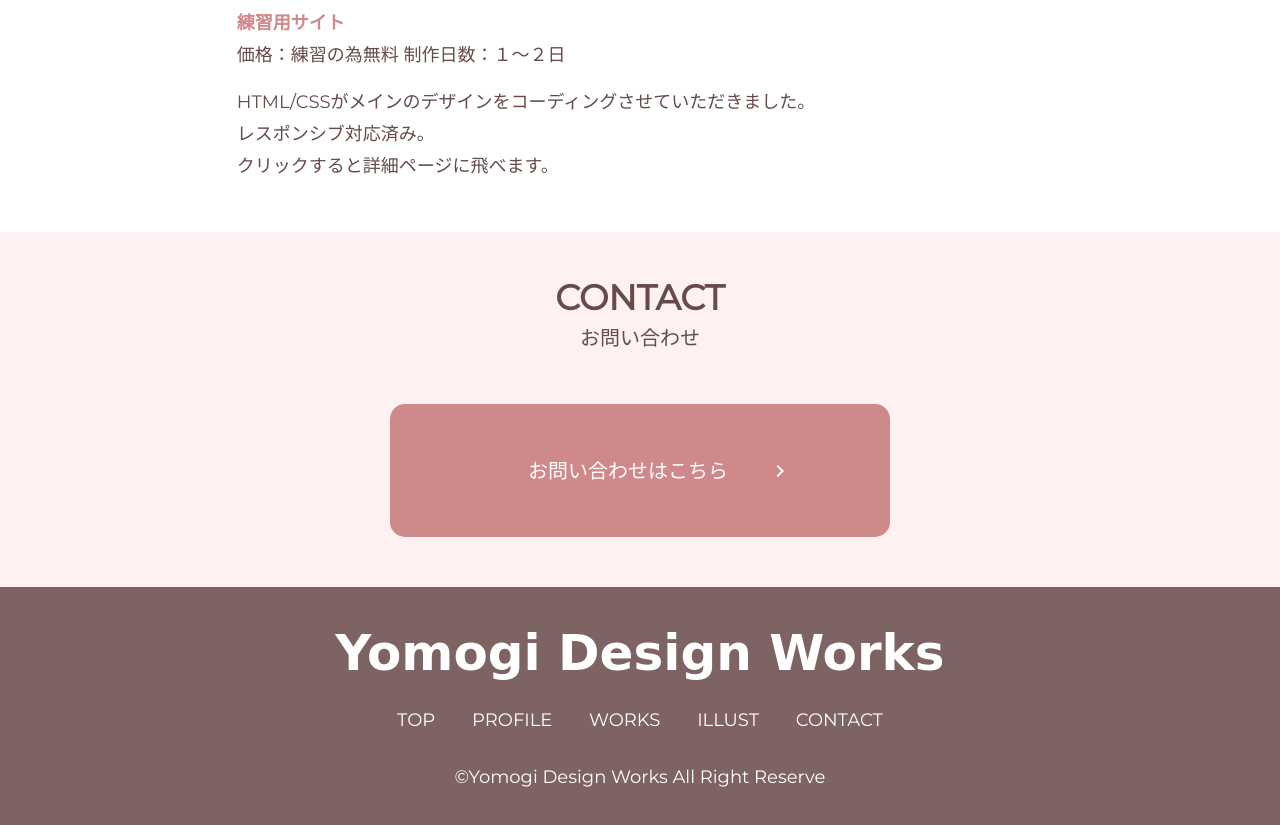
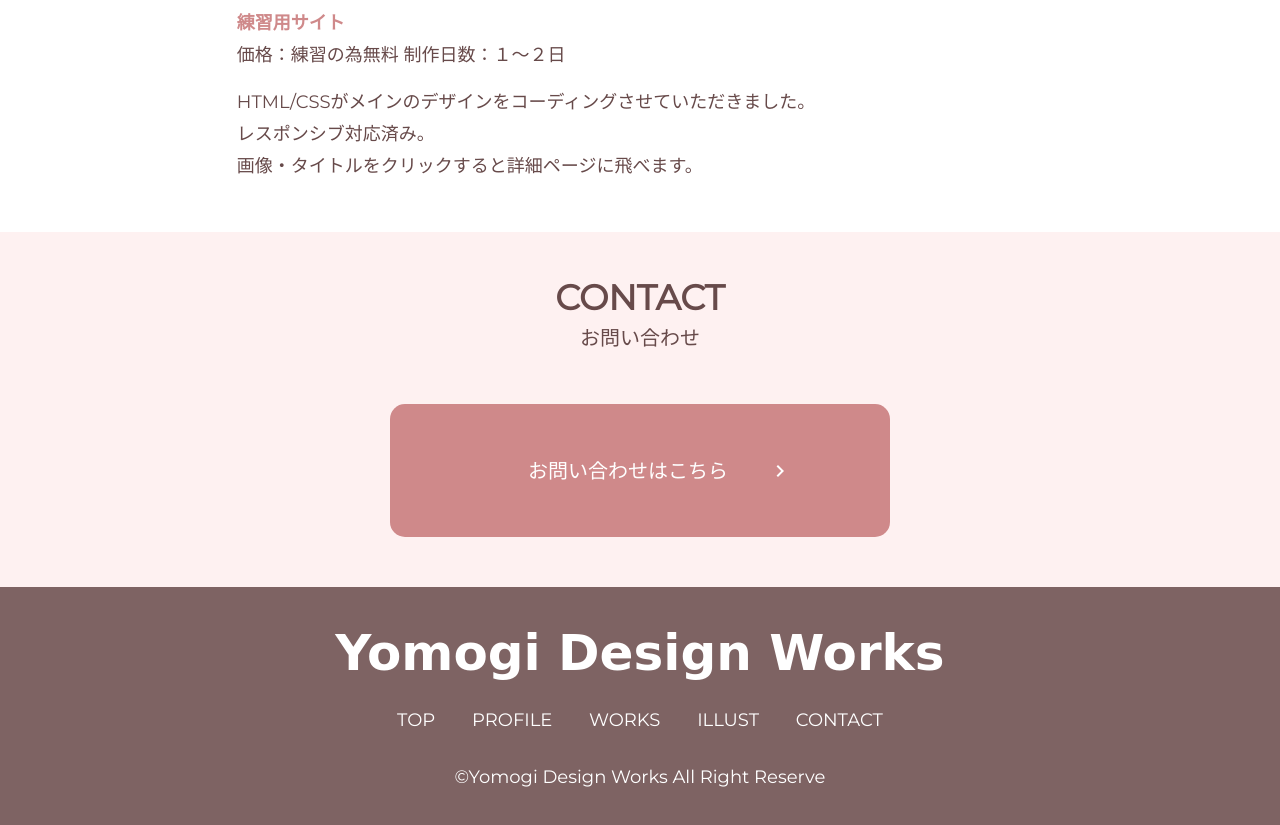
Before and after one commit to yomogi0217/portfolio-ver2, a plain HTML site: page works.html in a window 1280 px wide. Shown: the part 1297-2122 px from the top of the page. Drawn offline with nearby package versions, Linux system fonts and the light colour scheme; a web font is replaced by a local one.

Commit message:
Works文言修正

```diff
--- a/works.html
+++ b/works.html
@@ -94,7 +94,7 @@
         <p class="works-text">
           HTML/CSSがメインのデザインをコーディングさせていただきました。<br>
           レスポンシブ対応済み。<br>
-          クリックすると詳細ページに飛べます。
+          画像・タイトルをクリックすると詳細ページに飛べます。
         </p>
       </div>
     </div>
```
